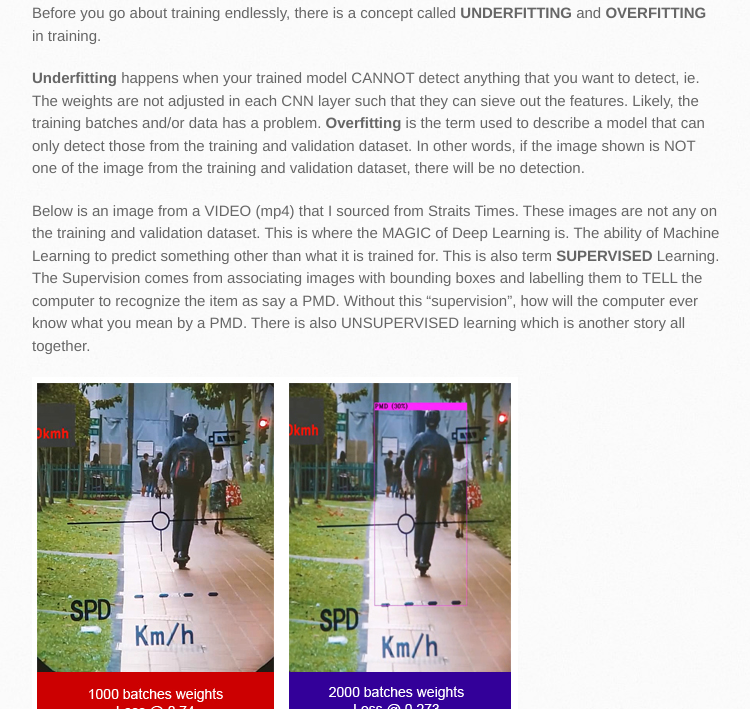
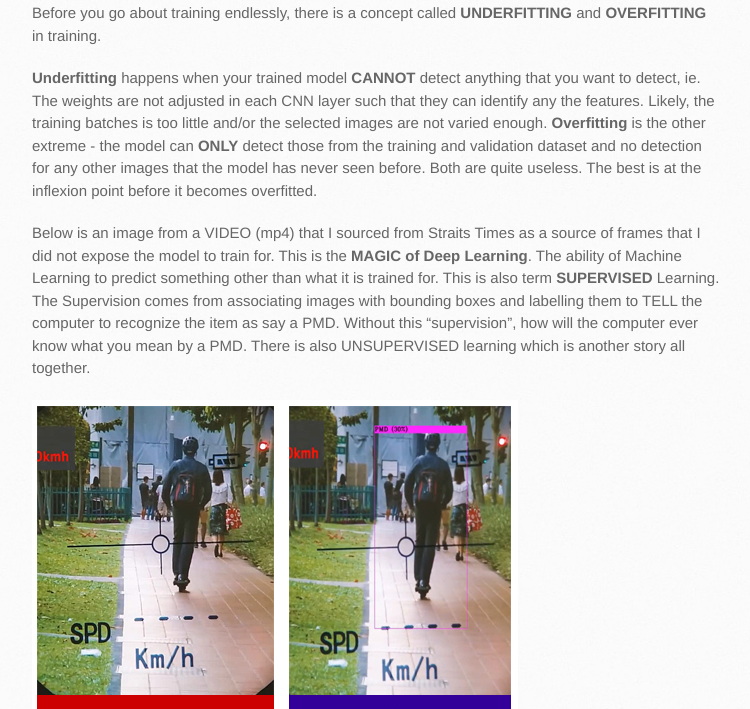
Before and after one commit to StrongRay/StrongRay.github.io, a Jekyll site: the page built from index.md, in a window 1280 px wide and 900 px high, scrolled down 4503 px, cut to the strip 191-900 px from the top of the window. Shown: the whole strip, without its empty margins (138-888 px from the left). Built offline with Jekyll 4.4.1, drawn with Linux system fonts in a browser that asks for light colours; our own code applies the rules of GitHub Pages for plain Markdown files; some of the changed text lies outside the part shown.

Commit message:
Update index.md

```diff
--- a/index.md
+++ b/index.md
@@ -52,9 +52,9 @@ There are slight differences, but note the one with 2000 will detect abit more i
 
 Before you go about training endlessly, there is a concept called **UNDERFITTING** and **OVERFITTING** in training.
 
-**Underfitting** happens when your trained model CANNOT detect anything that you want to detect, ie. The weights are not adjusted in each CNN layer such that they can sieve out the features.  Likely, the training batches and/or data has a problem.   **Overfitting** is the term used to describe a model that can only detect those from the training and validation dataset.  In other words, if the image shown is NOT one of the image from the training and validation dataset, there will be no detection.
+**Underfitting** happens when your trained model **CANNOT** detect anything that you want to detect, ie. The weights are not adjusted in each CNN layer such that they can identify any the features.  Likely, the training batches is too little and/or the selected images are not varied enough.   **Overfitting** is the other extreme - the model can **ONLY** detect those from the training and validation dataset and no detection for any other images that the model has never seen before.  Both are quite useless.  The best is at the inflexion point before it becomes overfitted.
 
-Below is an image from a VIDEO (mp4) that I sourced from Straits Times.  These images are not any on the training and validation dataset.  This is where the MAGIC of Deep Learning is.  The ability of Machine Learning to predict something other than what it is trained for.  This is also term **SUPERVISED** Learning.  The Supervision comes from associating images with bounding boxes and labelling them to TELL the computer to recognize the item as say a PMD.  Without this “supervision”, how will the computer ever know what you mean by a PMD.  There is also UNSUPERVISED learning which is another story all together.
+Below is an image from a VIDEO (mp4) that I sourced from Straits Times as a source of frames that I did not expose the model to train for.  This is the **MAGIC of Deep Learning**.  The ability of Machine Learning to predict something other than what it is trained for.  This is also term **SUPERVISED** Learning.  The Supervision comes from associating images with bounding boxes and labelling them to TELL the computer to recognize the item as say a PMD.  Without this “supervision”, how will the computer ever know what you mean by a PMD.  There is also UNSUPERVISED learning which is another story all together.
 
 ![Graph](/assets/images/Batch.jpg)
 
```
Also changed, not shown: other parts of index.md (+1 -1 lines).
